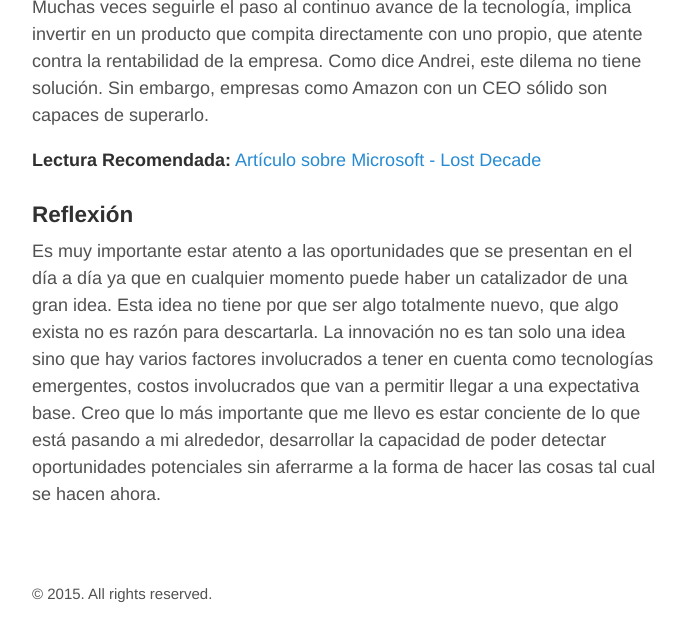
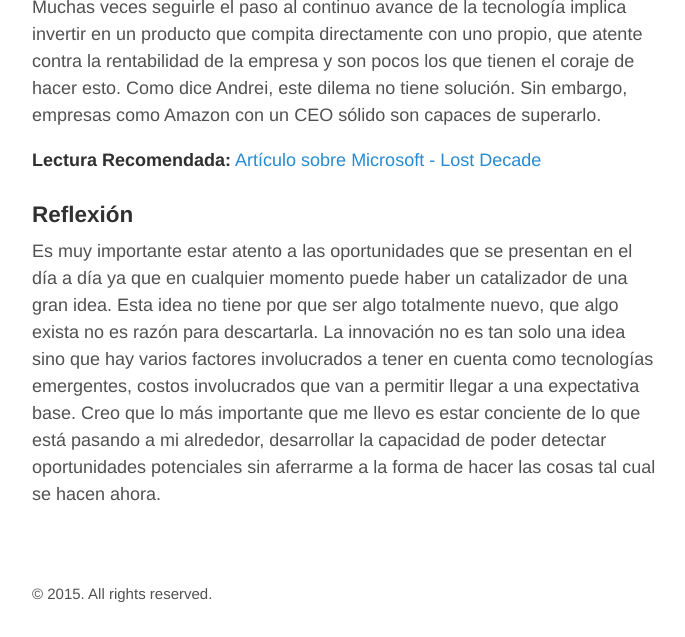
Before and after one commit to sebaguerrero/sebaguerrero.github.io, a Jekyll site: the page built from _posts/2015-09-19-Charla-Andrei- Vazhnov.md, in a window 1280 px wide and 900 px high, scrolled down 3006 px, cut to the strip 263-900 px from the top of the window. Shown: the whole strip, without its empty margins (293-978 px from the left). Built offline with Jekyll 4.4.1, drawn with Linux system fonts in a browser that asks for light colours.

Commit message:
Charla Andrei Vazhnov v2

```diff
--- a/_posts/2015-09-19-Charla-Andrei- Vazhnov.md
+++ b/_posts/2015-09-19-Charla-Andrei- Vazhnov.md
@@ -47,7 +47,7 @@ Ejemplos:
 
 ![placeholder](https://capitaldisruptivo.files.wordpress.com/2011/09/overshoot.jpg)
 
-Muchas veces seguirle el paso al continuo avance de la tecnología, implica invertir en un producto que compita directamente con uno propio, que atente contra la rentabilidad de la empresa. Como dice Andrei, este dilema no tiene solución. Sin embargo, empresas como Amazon con un CEO sólido son capaces de superarlo.
+Muchas veces seguirle el paso al continuo avance de la tecnología implica invertir en un producto que compita directamente con uno propio, que atente contra la rentabilidad de la empresa y son pocos los que tienen el coraje de hacer esto. Como dice Andrei, este dilema no tiene solución. Sin embargo, empresas como Amazon con un CEO sólido son capaces de superarlo.
 
 **Lectura Recomendada:**
 [Artículo sobre Microsoft - Lost Decade](http://www.vanityfair.com/news/business/2012/08/microsoft-lost-mojo-steve-ballmer)
```
